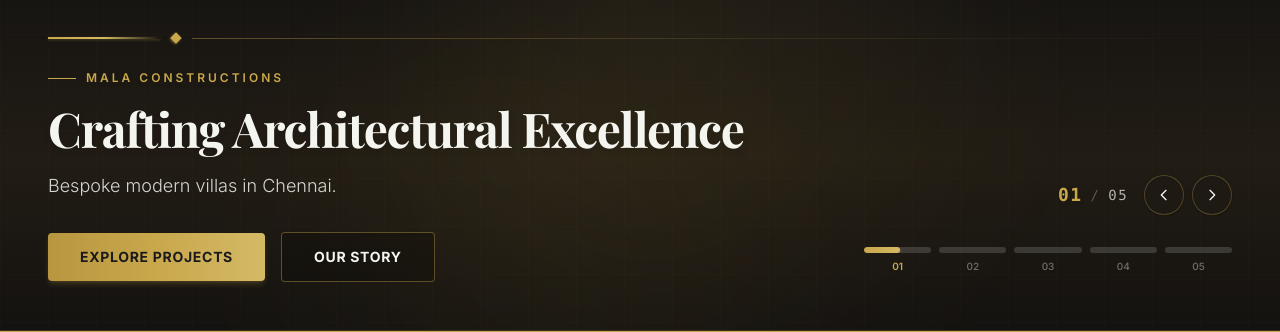
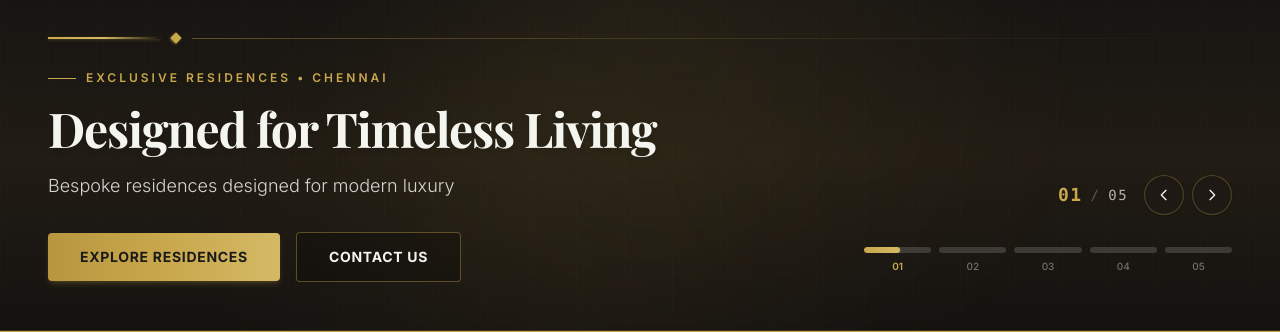
Before and after one commit to tndevelopers2024/mala-constructions, a Next.js app: page / in a window 1280 px wide. Shown: the part 775-1107 px from the top of the page. Built offline with nearby package versions, Linux system fonts and the light colour scheme; a web font is replaced by a local one.

Commit message:
fix(hero):updated hero section content based on the image and video

```diff
--- a/components/HeroSlider.tsx
+++ b/components/HeroSlider.tsx
@@ -28,16 +28,16 @@ const slides: Slide[] = [
     id: 1,
     video:
       "https://res.cloudinary.com/rlokioxu/video/upload/v1786887497/MC_Hero_Video_piyjiw.mp4",
-    title: "Crafting Architectural Excellence",
-    subtitle: "MALA CONSTRUCTIONS",
-    description: "Bespoke modern villas in Chennai.",
+    title: "Designed for Timeless Living",
+    subtitle: "EXCLUSIVE RESIDENCES • CHENNAI",
+    description: "Bespoke residences designed for modern luxury",
     primaryCta: {
-      label: "Explore Projects",
-      href: "/projects",
+      label: "Explore Residences",
+      href: "/signature-sapphire",
     },
     secondaryCta: {
-      label: "Our Story",
-      href: "/about",
+      label: "Contact Us",
+      href: "/contact",
     },
   },
 
@@ -45,9 +45,9 @@ const slides: Slide[] = [
     id: 2,
     image:
       "https://res.cloudinary.com/rlokioxu/image/upload/v1786455254/hero-2_xzcqyu.png",
-    title: "Engineering The Future",
-    subtitle: "COMMERCIAL & INDUSTRIAL",
-    description: "State-of-the-art commercial construction.",
+    title: "Built With Purpose",
+    subtitle: "CONSTRUCTION & DEVELOPMENT",
+    description: "Precision construction for lasting spaces.",
     primaryCta: {
       label: "View Services",
       href: "/services",
@@ -62,9 +62,9 @@ const slides: Slide[] = [
     id: 3,
     image:
       "https://res.cloudinary.com/rlokioxu/image/upload/v1786455177/hero-3_zj8b34.png",
-    title: "Refined Luxury Living",
-    subtitle: "INTERIOR & HOSPITALITY",
-    description: "Premium penthouse and interior designs.",
+    title: "A Home Crafted For Living",
+    subtitle: "MR. PETER MATHEW RESIDENCE",
+    description: "A contemporary residence in Vadamberumbakkam.",
     primaryCta: {
       label: "Luxury Stay",
       href: "/contact",
@@ -79,10 +79,9 @@ const slides: Slide[] = [
     id: 4,
     image:
       "https://res.cloudinary.com/rlokioxu/image/upload/v1786452383/hero-4_tn0gcp.png",
-    title: "Building Dreams, Creating Legacies",
-    subtitle: "RESIDENTIAL CONSTRUCTION",
-    description:
-      "Thoughtfully designed homes built with precision and quality.",
+    title: "Where Business Meets Living",
+    subtitle: "MR. MATHEWS RESIDENCE & COMMERCIAL",
+    description: "A thoughtfully designed development in Jawahar Nagar.",
     primaryCta: {
       label: "Explore Projects",
       href: "/projects",
@@ -97,10 +96,9 @@ const slides: Slide[] = [
     id: 5,
     image:
       "https://res.cloudinary.com/rlokioxu/image/upload/v1786451951/hero-5_npnl0x.png",
-    title: "Built With Trust & Excellence",
-    subtitle: "QUALITY • CRAFTSMANSHIP • COMMITMENT",
-    description:
-      "Exceptional spaces built to stand the test of time.",
+    title: "Designed For Modern Living",
+    subtitle: "MR. GODANDAN RESIDENCE",
+    description: "A contemporary residence in Anjugam Nagar.",
     primaryCta: {
       label: "Discover MALA",
       href: "/about",
@@ -285,6 +283,7 @@ export default function HeroSlider() {
                   </p>
 
                   {/* CTA BUTTONS */}
+                  {currentSlide === 0 && (
                     <div className="pt-2 sm:pt-4 flex flex-wrap items-center gap-3 sm:gap-4">
                       <Link
                         href={current.primaryCta.href}
@@ -300,6 +299,7 @@ export default function HeroSlider() {
                         {current.secondaryCta.label}
                       </Link>
                     </div>
+                  )}
                 </motion.div>
               </AnimatePresence>
             </div>
```
Lines whose indentation alone changed are shown as unchanged.
